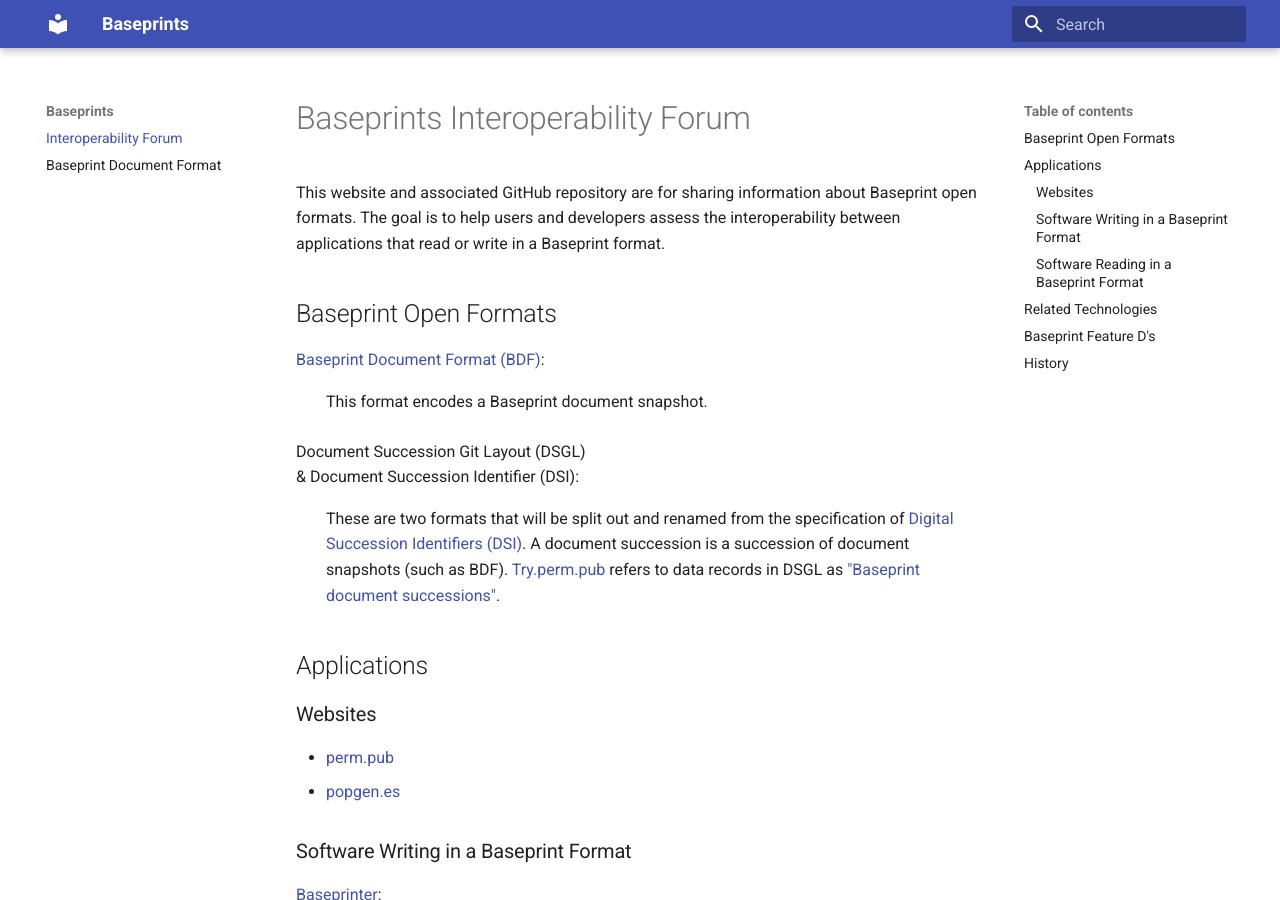
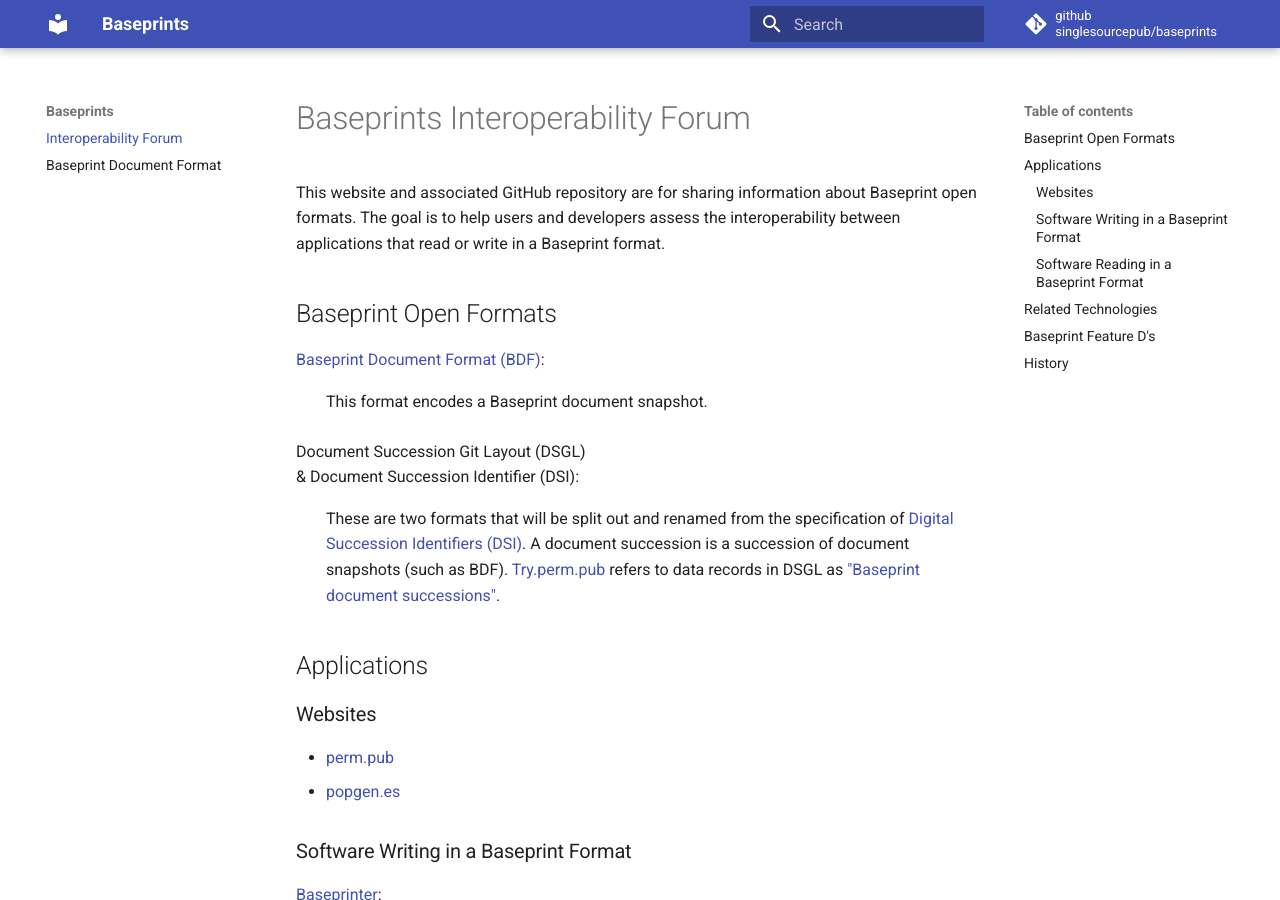
Before and after one commit to singlesourcepub/baseprints, an MkDocs documentation site: the page built from docs/index.md, in a window 1280 px wide and 900 px high. Built offline with MkDocs 1.6.1 and Material for MkDocs 9.7.7, drawn with Linux system fonts in a browser that asks for light colours.

Commit message:
fix link; add github edit link

```diff
--- a/docs/index.md
+++ b/docs/index.md
@@ -31,7 +31,7 @@ Applications
 
 ### Software Writing in a Baseprint Format
 
-[Baseprinter](https://perm.pub/baseprinter):
+[Baseprinter](https://try.perm.pub/baseprinter):
 :   A BDF authoring tool that can be used via GitHub Actions, container, or locally
     installed.
 
--- a/mkdocs.yml
+++ b/mkdocs.yml
@@ -1,5 +1,8 @@
 site_name: Baseprints
 site_url: https://baseprints.singlesource.pub/
+repo_name: github<br>singlesourcepub/baseprints
+repo_url: https://github.com/singlesourcepub/baseprints
+edit_uri: edit/main/docs/index.md
 theme:
   name: material
   custom_dir: theme
--- /dev/null
+++ b/theme/partials/source.html
@@ -0,0 +1,9 @@
+<a href="{{ config.repo_url }}" title="{{ lang.t('source') }}" class="md-source">
+  <div class="md-source__icon md-icon">
+    {% set icon = config.theme.icon.repo or "fontawesome/brands/git-alt" %}
+    {% include ".icons/" ~ icon ~ ".svg" %}
+  </div>
+  <div class="md-source__repository">
+    {{ config.repo_name }}
+  </div>
+</a>
```
